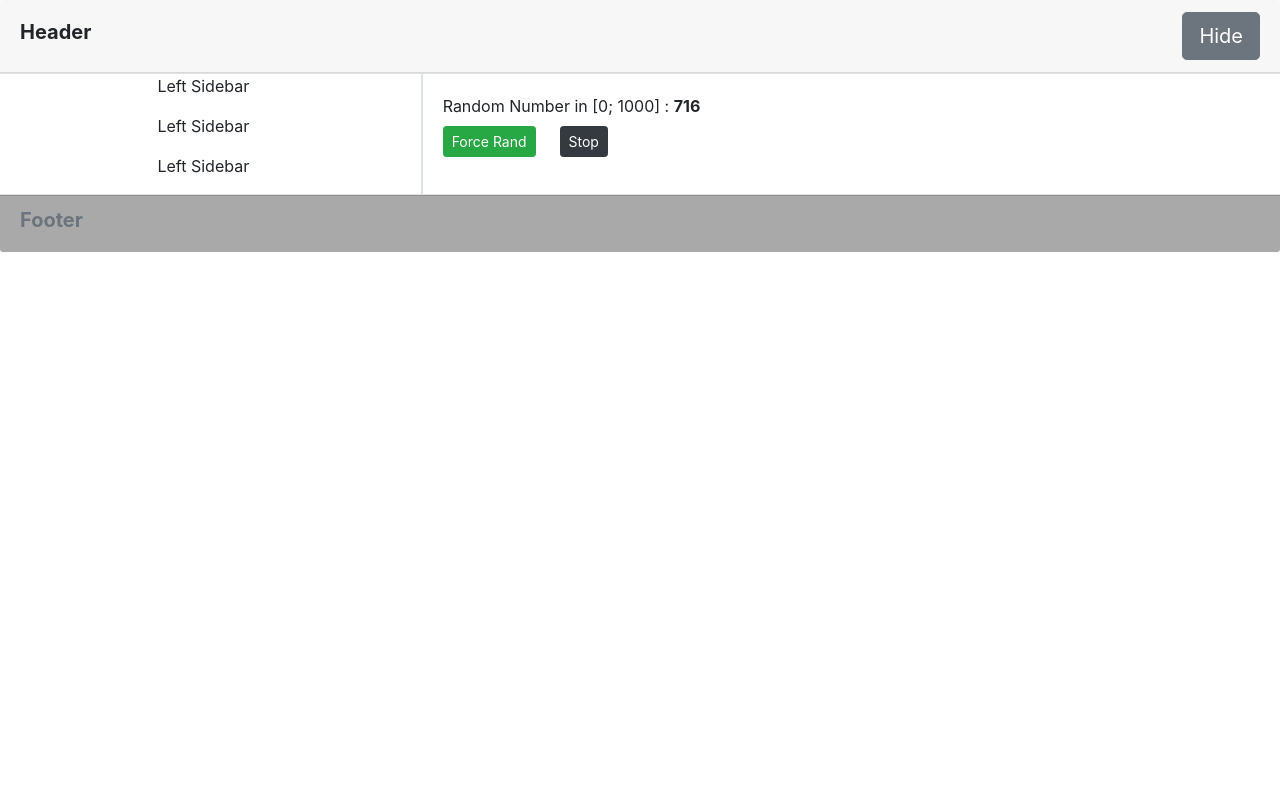
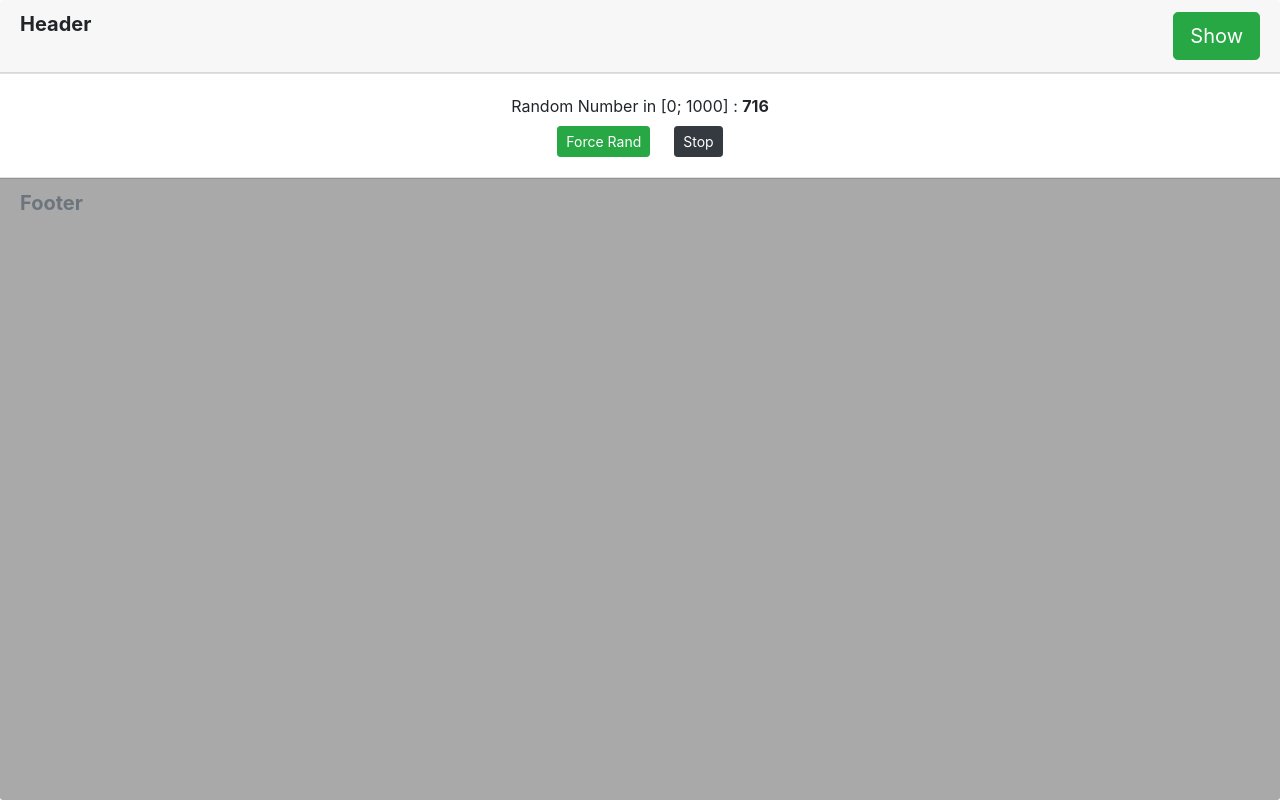
Before and after one commit to StyOld/Task-for-interview-1, a React app: page / in a window 1280 px wide. Built offline with nearby package versions, Linux system fonts and the light colour scheme.

Commit message:
refactoring

```diff
--- a/src/components/App.js
+++ b/src/components/App.js
@@ -6,7 +6,7 @@ export default class App extends React.Component {
     constructor() {
         super();
         this.state = {
-            toggle: true,
+            toggle: false,
             randomNumber: 0
         };
     };
--- a/src/components/Content.jsx
+++ b/src/components/Content.jsx
@@ -8,12 +8,13 @@ export default class Content extends React.Component {
                 <div className='row content'>
                     {toggle &&
                     <div className='col-4 border'>
-                        <p className='text-center'>Left Sidebar</p>
-                        <p className='text-center'>Left Sidebar</p>
-                        <p className='text-center'>Left Sidebar</p>
+                        {[...Array(15)].map((x, i) =>
+                            <p key={i} className='text-center'>Left SideBar</p>
+                        )}
                     </div>
                     }
                     <div className={`card-body border ${toggle ? 'col-8' : 'col-12'}`}>
+                        <div className='text-center'>
                             <div>
                                 Random Number in [0; 1000] : <strong>{randomNumber}</strong>
                             </div>
@@ -33,6 +34,7 @@ export default class Content extends React.Component {
                             </button>
                         </div>
                     </div>
+                </div>
         )
     }
 }
--- a/src/components/Header.jsx
+++ b/src/components/Header.jsx
@@ -5,8 +5,7 @@ export default class Header extends React.Component {
         const {toggle, toggleLeftSidebar}=this.props;
 
         return (
-            <div className="card-header content">
-                <div className='d-flex justify-content-between align-items-center'>
+                <div className='card-header d-flex justify-content-between content'>
                     <h5 className='font-weight-bold'>Header</h5>
                     <button
                         type='button'
@@ -16,7 +15,6 @@ export default class Header extends React.Component {
                         {toggle ? "Hide" : "Show"}
                     </button>
                 </div>
-            </div>
         )
     }
 }
--- a/src/stylesheets/index.css
+++ b/src/stylesheets/index.css
@@ -3,14 +3,11 @@
   padding: 0;
 }
 
-html {
+#root{
   height: 100%;
-  font-family: 'Roboto', sans-serif;
 }
 
-body {
-  /*display: flex;*/
-  /*flex-direction: column;*/
+html, body {
   height: 100%;
 }
 
@@ -21,19 +18,15 @@ body {
 }
 
 .content {
-  flex: 1 0 auto;
+  flex: 0 0 auto;
 }
 
 .footer {
-  /*flex-shrink: 0;*/
-  flex: 0 0 auto;
+  flex: 1 0 auto;
   background: darkgray;
 }
 
-/*body {*/
-  /*font-family: Roboto, sans-serif;*/
-/*}*/
-
+/*font-family: 'Roboto', sans-serif;*/
 @font-face {
   font-family: 'Roboto';
   src: url('fonts/Roboto-Italic-webfont.eot');
@@ -51,10 +44,10 @@ body {
   /*font-display: swap;*/
   /*font-weight: 100;*/
   /*src:*/
-          /*local('Roboto Thin italic'),*/
-          /*local('Roboto-Thinitalic'),*/
-          /*url('./files/roboto-latin-100italic.woff2') format('woff2'), !* Super Modern Browsers *!*/
-          /*url('./files/roboto-latin-100italic.woff') format('woff'); !* Modern Browsers *!*/
+  /*local('Roboto Thin italic'),*/
+  /*local('Roboto-Thinitalic'),*/
+  /*url('./files/roboto-latin-100italic.woff2') format('woff2'), !* Super Modern Browsers *!*/
+  /*url('./files/roboto-latin-100italic.woff') format('woff'); !* Modern Browsers *!*/
 /*}*/
 
 /*@font-face {*/
@@ -155,9 +148,3 @@ body {
   /*font-weight: 300;*/
   /*font-style: italic;*/
 /*}*/
-
-/*.Site {*/
-/*display: flex;*/
-/*min-height: 100vh;*/
-/*flex-direction: column;*/
-/*}*/
```
Lines whose indentation alone changed are shown as unchanged.
